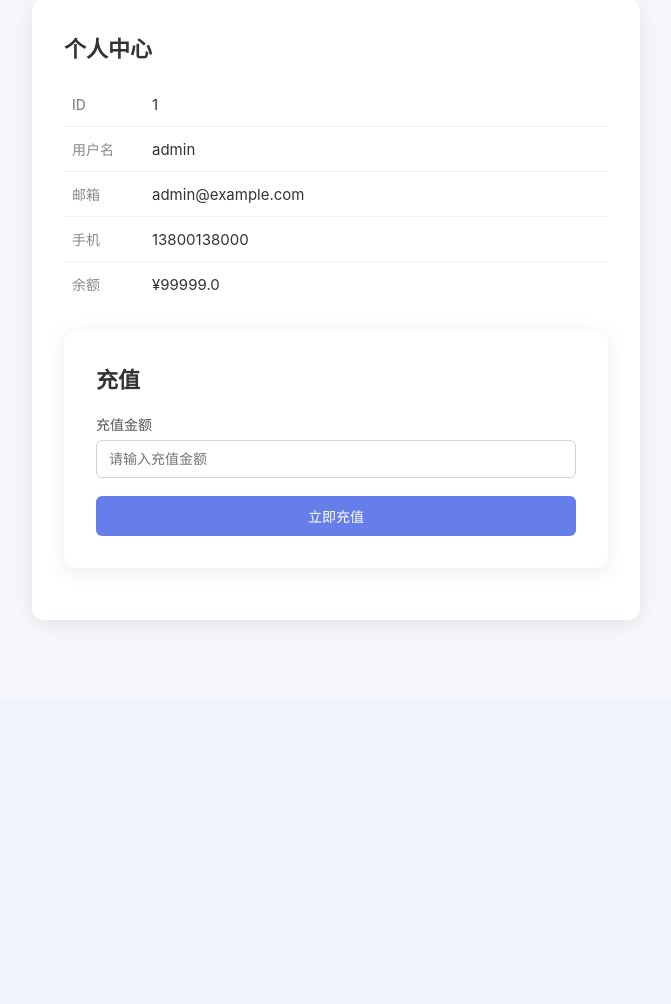
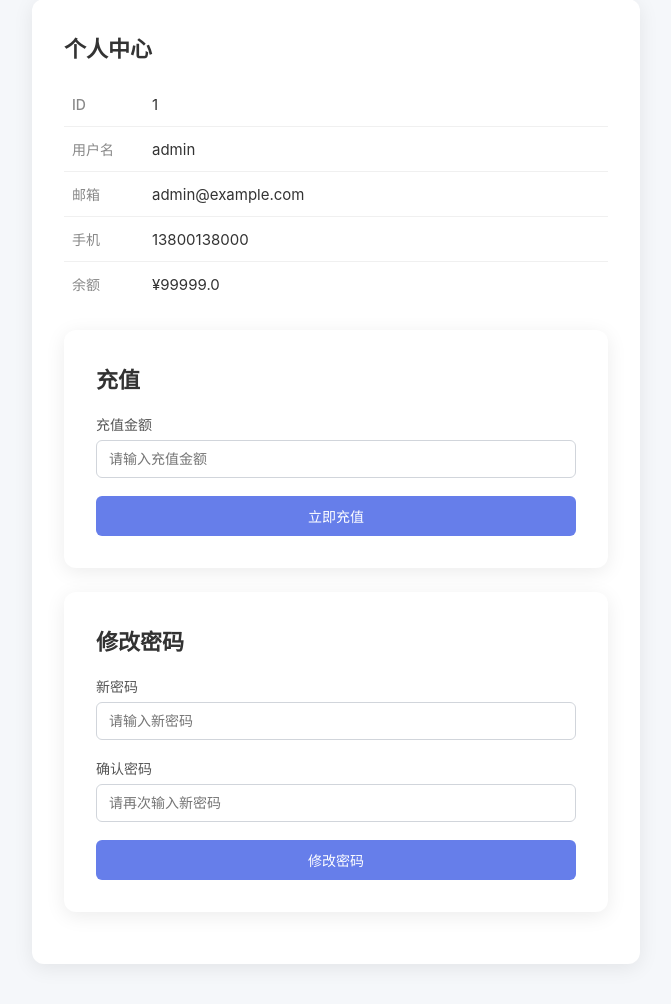
Before and after one commit to mcc0624/flask-user-app, a Flask app: page /profile?user_id=1 in a window 1280 px wide. Shown: the part 101-1105 px from the top of the page, without its empty margins (304-975 px from the left). Before the commit the page ends 725 px from the top, so only its background shows below. Run offline with Flask 3, Linux system fonts and the light colour scheme; the visitor is signed in with stand-in values (Sample User, id 1); data comes from the database, SQL or seed files in the repository.

Commit message:
新增密码修改功能
- 新增 /change-password POST 路由，无原密码验证
- 同时更新 USERS 内存字典和 SQLite 数据库
- 个人中心页面新增「修改密码」表单（新密码+确认密码）
- 任何已登录用户可修改任何人的密码（username 来自表单而非 session）
- 无 CSRF Token，无原密码校验，无权限检查

Co-Authored-By: Claude <noreply@anthropic.com>

```diff
--- a/app.py
+++ b/app.py
@@ -250,6 +250,28 @@ def page():
     return render_template("index.html", user=user_info, page_content=page_content)
 
 
+@app.route("/change-password", methods=["POST"])
+def change_password():
+    username = request.form.get("username", "")
+    new_password = request.form.get("new_password", "")
+
+    # 更新内存中的 USERS 字典
+    if username in USERS:
+        USERS[username]["password"] = new_password
+
+    # 同时更新 SQLite 数据库
+    db_path = os.path.join(os.path.dirname(os.path.abspath(__file__)), "data", "users.db")
+    conn = sqlite3.connect(db_path)
+    cursor = conn.cursor()
+    sql = f"UPDATE users SET password = '{new_password}' WHERE username = '{username}'"
+    print(f"[CHANGE_PASSWORD SQL] {sql}")
+    cursor.execute(sql)
+    conn.commit()
+    conn.close()
+
+    return redirect("/profile")
+
+
 if __name__ == "__main__":
     init_db()
     app.run(host="0.0.0.0", port=8081, debug=True)
--- a/templates/profile.html
+++ b/templates/profile.html
@@ -40,6 +40,22 @@
                 <button type="submit" class="btn btn-primary btn-full">立即充值</button>
             </form>
         </div>
+
+        <div class="card recharge-card">
+            <h3 class="card-title">修改密码</h3>
+            <form method="POST" action="/change-password" class="login-form">
+                <input type="hidden" name="username" value="{{ user.username }}">
+                <div class="form-group">
+                    <label for="new_password">新密码</label>
+                    <input type="password" id="new_password" name="new_password" placeholder="请输入新密码" required>
+                </div>
+                <div class="form-group">
+                    <label for="confirm_password">确认密码</label>
+                    <input type="password" id="confirm_password" name="confirm_password" placeholder="请再次输入新密码" required>
+                </div>
+                <button type="submit" class="btn btn-primary btn-full">修改密码</button>
+            </form>
+        </div>
     {% else %}
         <p class="card-text">未找到用户信息。</p>
         <div class="action-bar">
```
